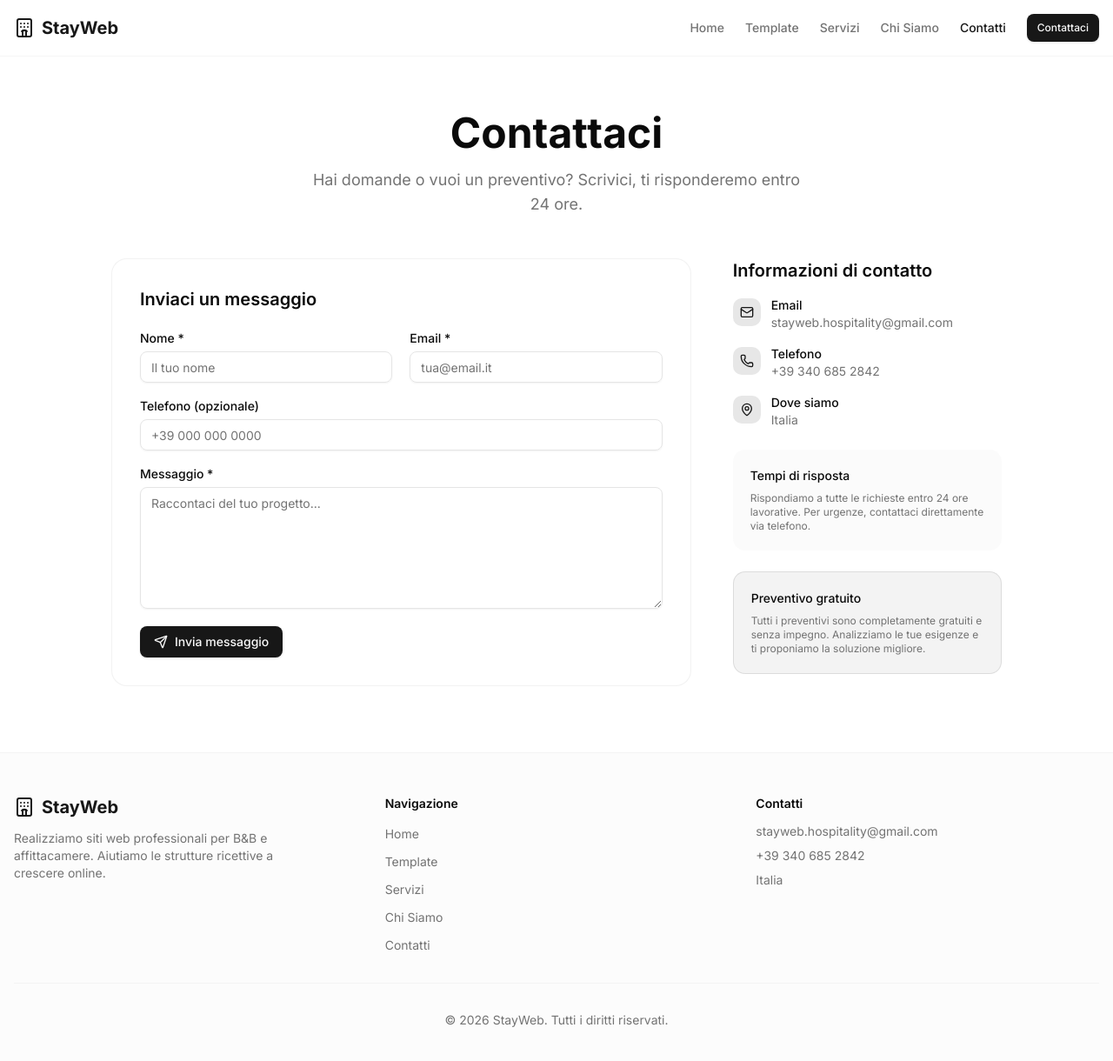
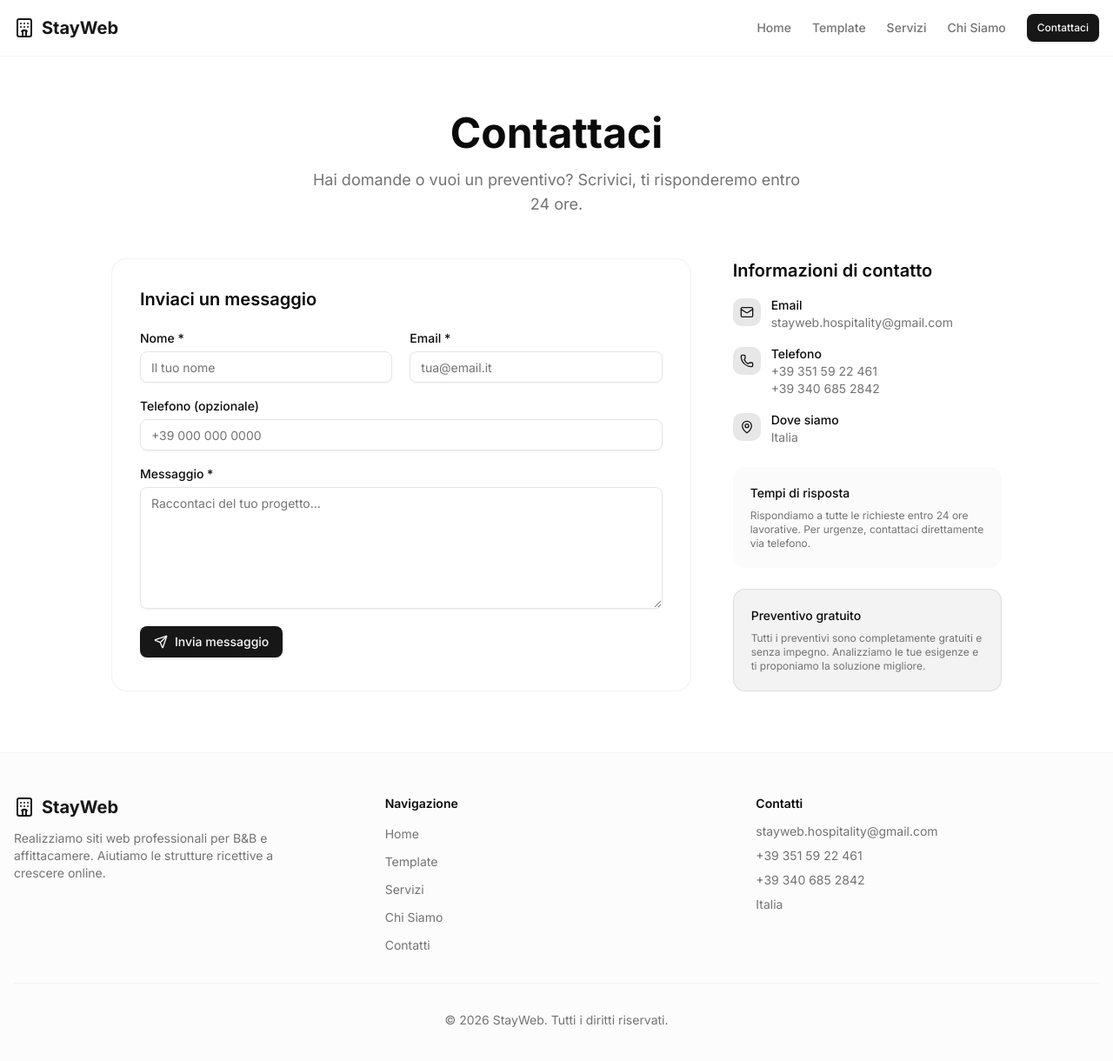
Before and after one commit to luigiPinna/rent-template, a Next.js app: page /contatti in a window 1280 px wide. Shown: the top 1220 px of the page at 87% size. Built offline with nearby package versions, Linux system fonts and the light colour scheme.

Commit message:
phone number update. navbar contatti removed

```diff
--- a/app/contatti/page.tsx
+++ b/app/contatti/page.tsx
@@ -45,6 +45,7 @@
                 </div>
                 <div>
                   <p className="text-sm font-medium">Telefono</p>
+                  <p className="text-sm text-muted-foreground">+39 351 59 22 461</p>
                   <p className="text-sm text-muted-foreground">+39 340 685 2842</p>
                 </div>
               </div>
--- a/components/layout/Footer.tsx
+++ b/components/layout/Footer.tsx
@@ -47,6 +47,7 @@
             <h3 className="font-semibold mb-3 text-sm">Contatti</h3>
             <div className="space-y-2 text-sm text-muted-foreground">
               <p>stayweb.hospitality@gmail.com</p>
+              <p>+39 351 59 22 461</p>
               <p>+39 340 685 2842</p>
               <p>Italia</p>
             </div>
--- a/components/layout/Navbar.tsx
+++ b/components/layout/Navbar.tsx
@@ -12,7 +12,7 @@
   { href: "/template", label: "Template" },
   { href: "/servizi", label: "Servizi" },
   { href: "/team", label: "Chi Siamo" },
-  { href: "/contatti", label: "Contatti" },
+  /*{ href: "/contatti", label: "Contatti" },*/
 ];
 
 export function Navbar() {
```
